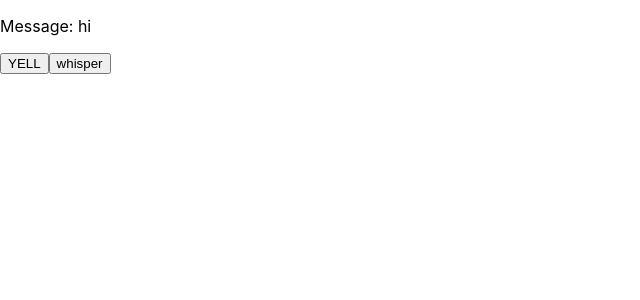
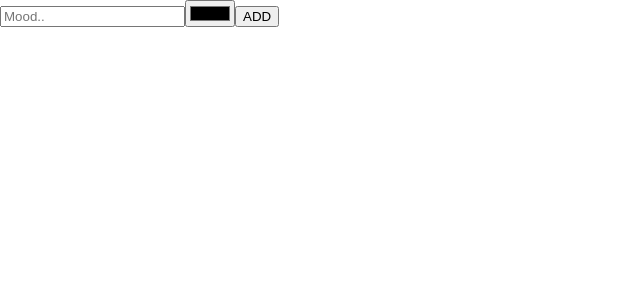
Before and after one commit to MuziPH/eveporcello-reacthooks, a React (Create React App) app: page / in a window 1280 px wide. Shown: the top 300 px of the page, without its empty margins (0-640 px from the left). Built offline with nearby package versions, Linux system fonts and the light colour scheme.

Commit message:
useRef hook

```diff
--- a/src/index.js
+++ b/src/index.js
@@ -1,39 +1,26 @@
-import React, { useReducer } from 'react';
+import React, {  useRef } from 'react';
 import ReactDOM from 'react-dom/client';
 import './index.css';
 
+function App() {
+  const mood = useRef();
+  const color = useRef();
 
-const initialState = {
-  message: "hi"
-}
-
-function reducer(state, action) {
-  // eslint-disable-next-line default-case
-  switch (action.type) {
-    case "yell":
-      return {
-        // You have access to the previous message value
-        message: `HEY!! I JUST SAID ${state.message}`
-      };
-    case "whisper":
-      return {
-        message: "excuse me"
-      };
+  const submit = (e) => {
+    e.preventDefault();
+    const moodValue = mood.current.value;
+    const colorValue = color.current.value;
+    alert(`${moodValue} goes with colour ${colorValue}`)
+    mood.current.value = "type mood...";
+    color.current.value = "";
   }
-}
-
-function App() {
-  const [state, dispatch] = useReducer(
-    reducer,
-    initialState
-  );
 
   return (
-    <>
-      <p>Message: {state.message}</p>
-      <button onClick={() => dispatch({ type: "yell" })}>YELL</button>
-      <button onClick={() => dispatch({ type: "whisper" })}>whisper</button>
-    </>
+    <form onSubmit={submit}>
+      <input ref={mood} type='text' placeholder='Mood..'/>
+      <input ref={color} type='color' />
+      <button >ADD</button>
+    </form>
   )//end return
 }
 
```
